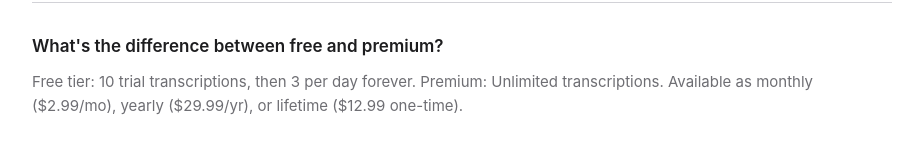
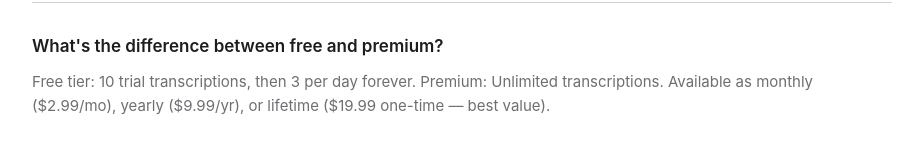
Before and after one commit to 2amLabs/uttertext, a plain HTML site: page index.html in a window 1280 px wide. Shown: the part 2158-2326 px from the top of the page, without its empty margins (178-1101 px from the left). Drawn offline with Linux system fonts and the light colour scheme.

Commit message:
Update pricing: monthly $2.99, yearly $9.99, lifetime $19.99

```diff
--- a/index.html
+++ b/index.html
@@ -347,7 +347,7 @@
                     <h4>What's the difference between free and premium?</h4>
                     <p>
                         Free tier: 10 trial transcriptions, then 3 per day forever.
-                        Premium: Unlimited transcriptions. Available as monthly ($2.99/mo), yearly ($29.99/yr), or lifetime ($12.99 one-time).
+                        Premium: Unlimited transcriptions. Available as monthly ($2.99/mo), yearly ($9.99/yr), or lifetime ($19.99 one-time — best value).
                     </p>
                 </div>
             </div>
```
